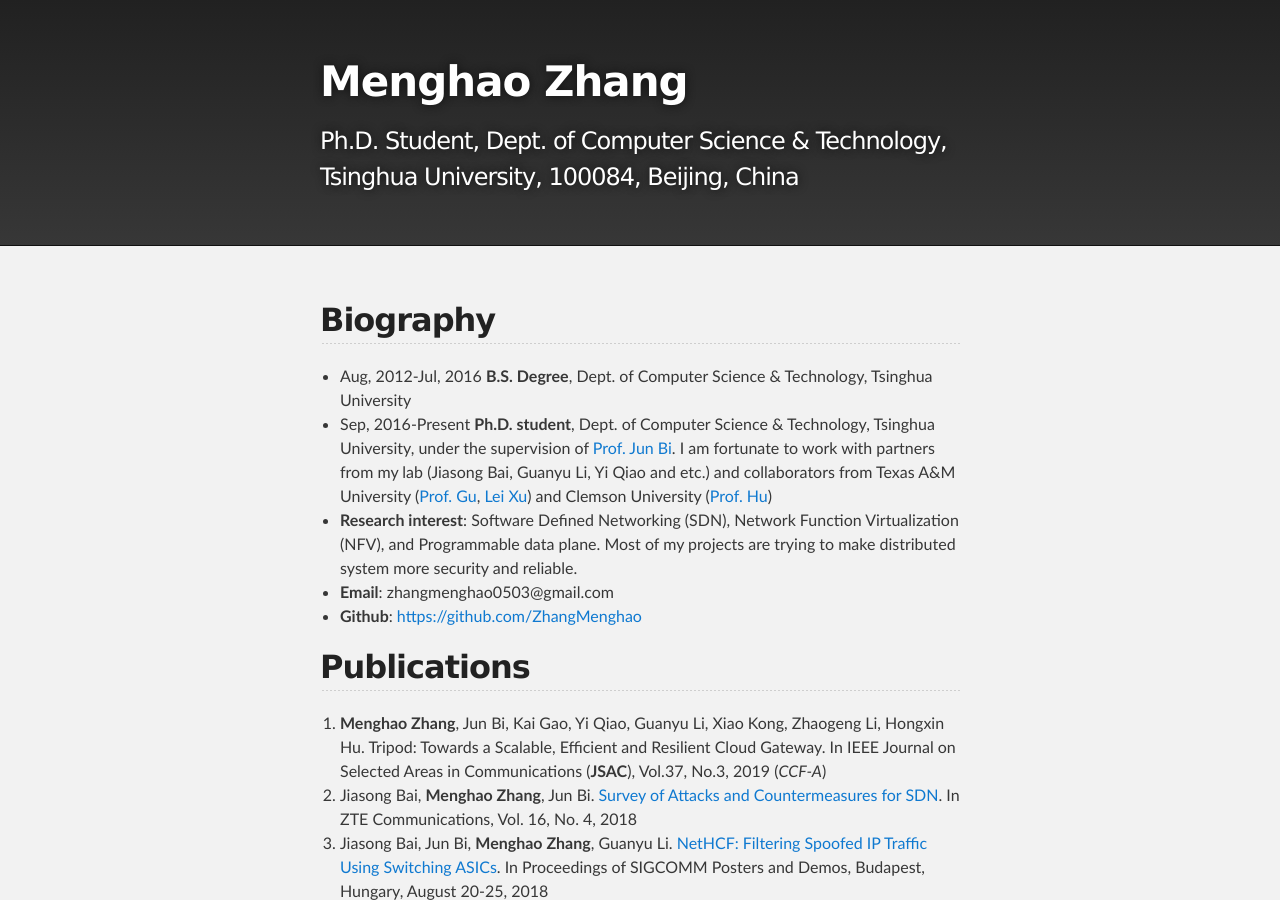
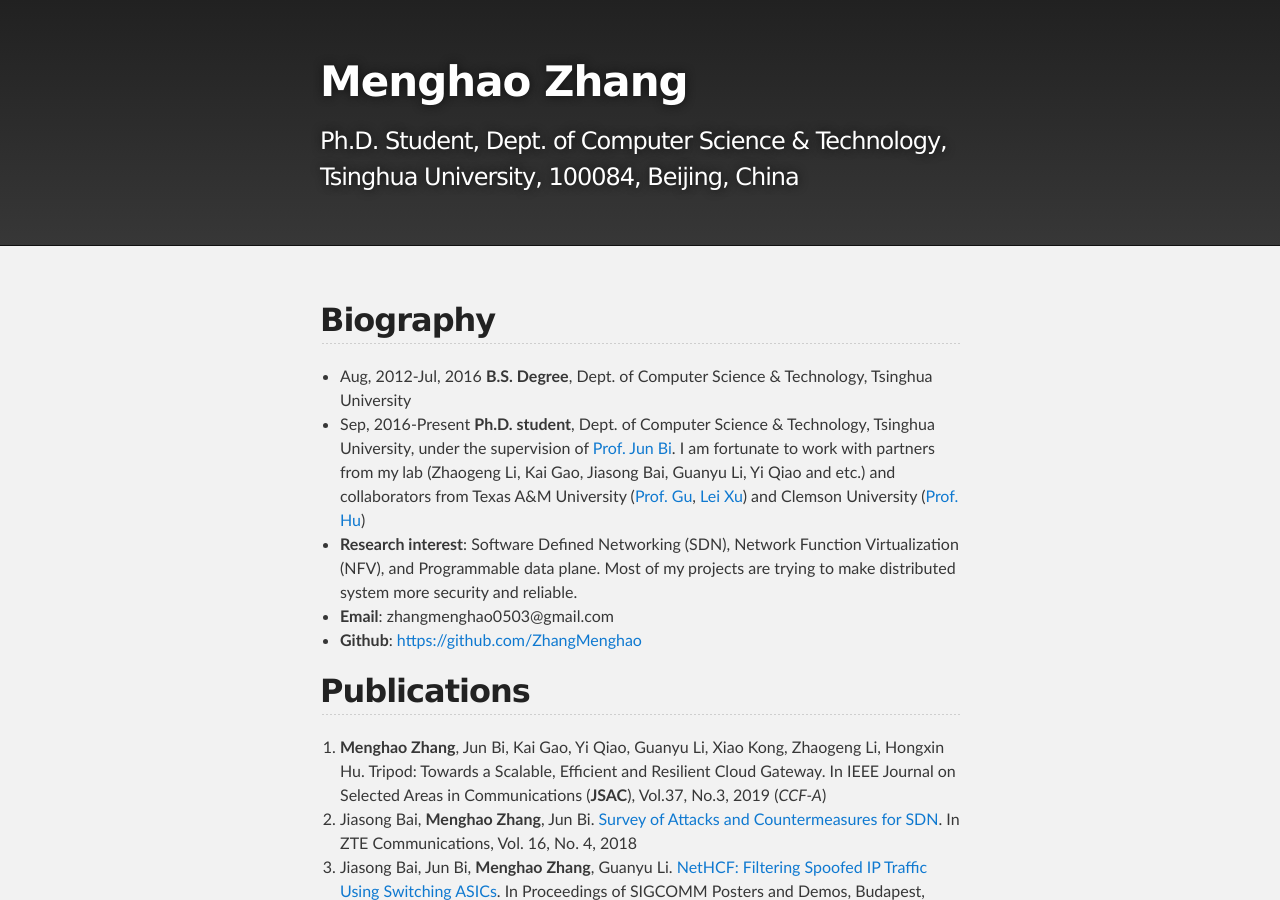
Before and after one commit to zhangmenghao/zhangmenghao.github.io, a Jekyll site: the page built from index.md, in a window 1280 px wide and 900 px high. Built offline with Jekyll 4.4.1, drawn with Linux system fonts in a browser that asks for light colours.

Commit message:
Add partners

```diff
--- a/index.md
+++ b/index.md
@@ -8,7 +8,7 @@ category: Tech
 ## Biography
 
 * Aug, 2012-Jul, 2016  **B.S. Degree**, Dept. of Computer Science & Technology, Tsinghua University
-* Sep, 2016-Present    **Ph.D. student**, Dept. of Computer Science & Technology, Tsinghua University, under the supervision of [Prof. Jun Bi](http://netarchlab.tsinghua.edu.cn/~junbi/). I am fortunate to work with partners from my lab (Jiasong Bai, Guanyu Li, Yi Qiao and etc.) and collaborators from Texas A&M University ([Prof. Gu](http://faculty.cs.tamu.edu/guofei/), [Lei Xu](http://students.cse.tamu.edu/xray2012/)) and Clemson University ([Prof. Hu](https://people.cs.clemson.edu/~hongxih/))
+* Sep, 2016-Present    **Ph.D. student**, Dept. of Computer Science & Technology, Tsinghua University, under the supervision of [Prof. Jun Bi](http://netarchlab.tsinghua.edu.cn/~junbi/). I am fortunate to work with partners from my lab (Zhaogeng Li, Kai Gao, Jiasong Bai, Guanyu Li, Yi Qiao and etc.) and collaborators from Texas A&M University ([Prof. Gu](http://faculty.cs.tamu.edu/guofei/), [Lei Xu](http://students.cse.tamu.edu/xray2012/)) and Clemson University ([Prof. Hu](https://people.cs.clemson.edu/~hongxih/))
 * **Research interest**: Software Defined Networking (SDN), Network Function Virtualization (NFV), and Programmable data plane. Most of my projects are trying to make distributed system more security and reliable.
 * **Email**: zhangmenghao0503@gmail.com
 * **Github**: [https://github.com/ZhangMenghao](https://github.com/ZhangMenghao)
```
